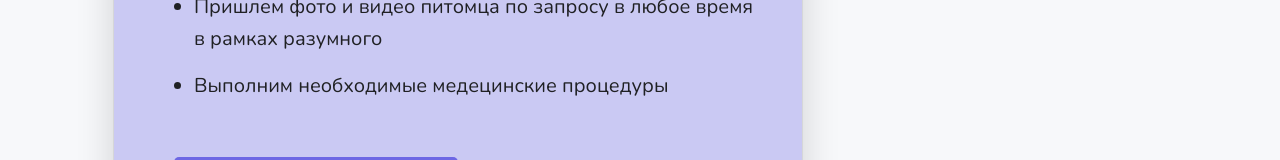
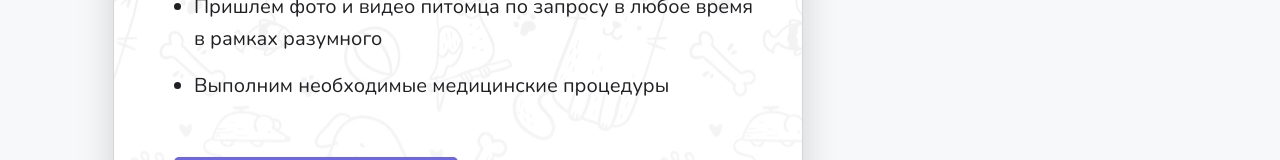
Before and after one commit to OlgaGordeeva-Al/pet-sitting-service, a Vue app: page /services/keeping in a window 1280 px wide. Shown: the part 633-793 px from the top of the page. Built offline with nearby package versions, Linux system fonts and the light colour scheme.

Commit message:
Added background for service

```diff
--- a/src/model/serviceModel.ts
+++ b/src/model/serviceModel.ts
@@ -21,7 +21,7 @@ export const servicesData = [
       "Уборка лотка вашего питомца",
       "Поиграем с питомцем с его любимыми игрушками",
       "Вычешем вашего питомца",
-      "Выполним необходимые медецинские процедуры",
+      "Выполним необходимые медицинские процедуры",
       "Установим камеры наблюдения производится за дополнительную плату"
     ],
     imgSrc: "https://images.unsplash.com/photo-1529933037705-0d537317ae7b?q=80&w=2070&auto=format&fit=crop&ixlib=rb-4.0.3&ixid=M3wxMjA3fDB8MHxwaG90by1wYWdlfHx8fGVufDB8fHx8fA%3D%3D"
@@ -36,7 +36,7 @@ export const servicesData = [
       "Кормим и играем с вашим питомцем",
       "Забаерем ваш лоток, корм, любимую лежанку и игрушки для меньшего стресса вашего питомца",
       "Пришлем фото и видео питомца по запросу в любое время в рамках разумного",
-      "Выполним необходимые медецинские процедуры"
+      "Выполним необходимые медицинские процедуры"
 
     ],
     imgSrc: "https://plus.unsplash.com/premium_photo-1664371206233-eda28f8472be?q=80&w=2487&auto=format&fit=crop&ixlib=rb-4.0.3&ixid=M3wxMjA3fDB8MHxwaG90by1wYWdlfHx8fGVufDB8fHx8fA%3D%3D"
--- a/src/views/Service.vue
+++ b/src/views/Service.vue
@@ -1,7 +1,7 @@
 <script setup lang="ts">
 import TextHeader from '@/components/UI/TextHeader.vue';
 import ButtonSecondary from '@/components/UI/ButtonSecondary.vue';
-import { servicesData } from '../model/serviceModel.ts'
+import { servicesData } from '@/model/serviceModel.ts'
 
 import {useRoute} from "vue-router";
   const route = useRoute();
@@ -54,7 +54,12 @@ import {useRoute} from "vue-router";
       display: grid;
       padding: 20px 40px;
       box-shadow: rgba(0, 0, 0, 0.16) 0px 10px 36px 0px, rgba(0, 0, 0, 0.06) 0px 0px 0px 1px;
-      background-color: #6d67e454;
+      background-image: linear-gradient(
+        to bottom,
+        #ffffffe9,
+        #fffffff6),
+        url(../assets/Images/pets-cats-dogs-seamless-pattern-doodle-style-with-cute-animals-toys_341076-451.avif);
+
 
       &__description {
         margin: 0;
```
Also changed, not shown: src/assets/Images/pets-cats-dogs-seamless-pattern-doodle-style-with-cute-animals-toys_341076-451.avif (added).
